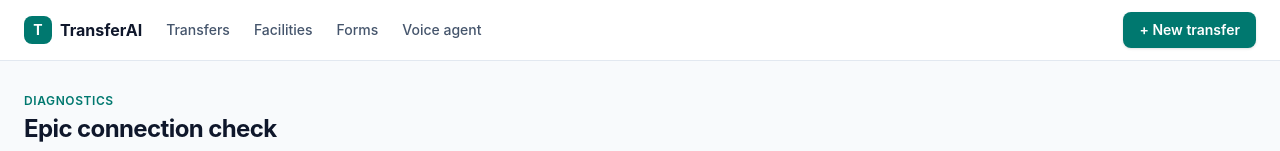
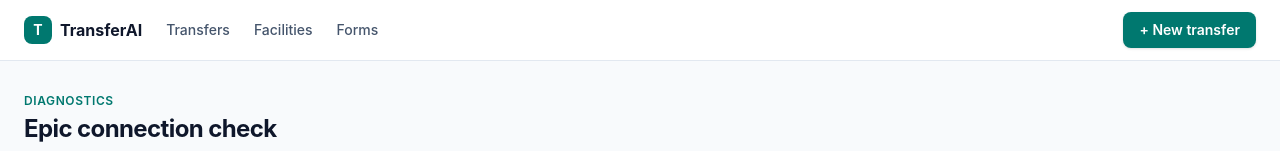
Before and after one commit to giulioelmi/startup, a Next.js app: page /epic-check in a window 1280 px wide. Shown: the top 151 px of the page. Built offline with nearby package versions, Linux system fonts and the light colour scheme.

Commit message:
Remove the Voice agent tab from the menu
The agent is set up; the page stays at /voice for recreating it later.

Co-Authored-By: Claude Opus 5.5 <noreply@anthropic.com>
Claude-Session: https://claude.ai/code/session_01Sgz26uZYZiPgSNFwSnUhFr

```diff
--- a/app/layout.tsx
+++ b/app/layout.tsx
@@ -23,7 +23,6 @@ export default function RootLayout({ children }: LayoutProps<"/">) {
             <Link href="/" className="hover:text-teal-700">Transfers</Link>
             <Link href="/facilities" className="hover:text-teal-700">Facilities</Link>
             <Link href="/forms" className="hover:text-teal-700">Forms</Link>
-            <Link href="/voice" className="hover:text-teal-700">Voice agent</Link>
             <Link href="/patients" className="btn ml-auto">+ New transfer</Link>
           </nav>
         </header>
```
Also changed, not shown: 1 other file (tests, documents, lock files or other folders).
